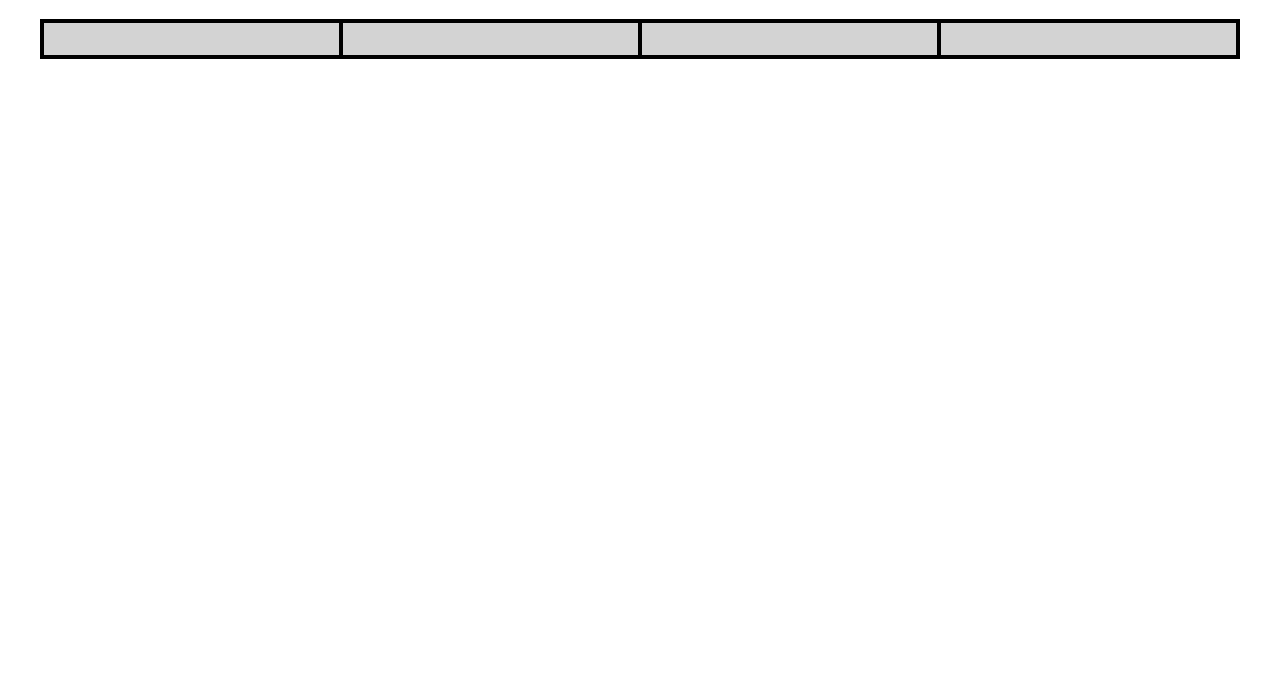
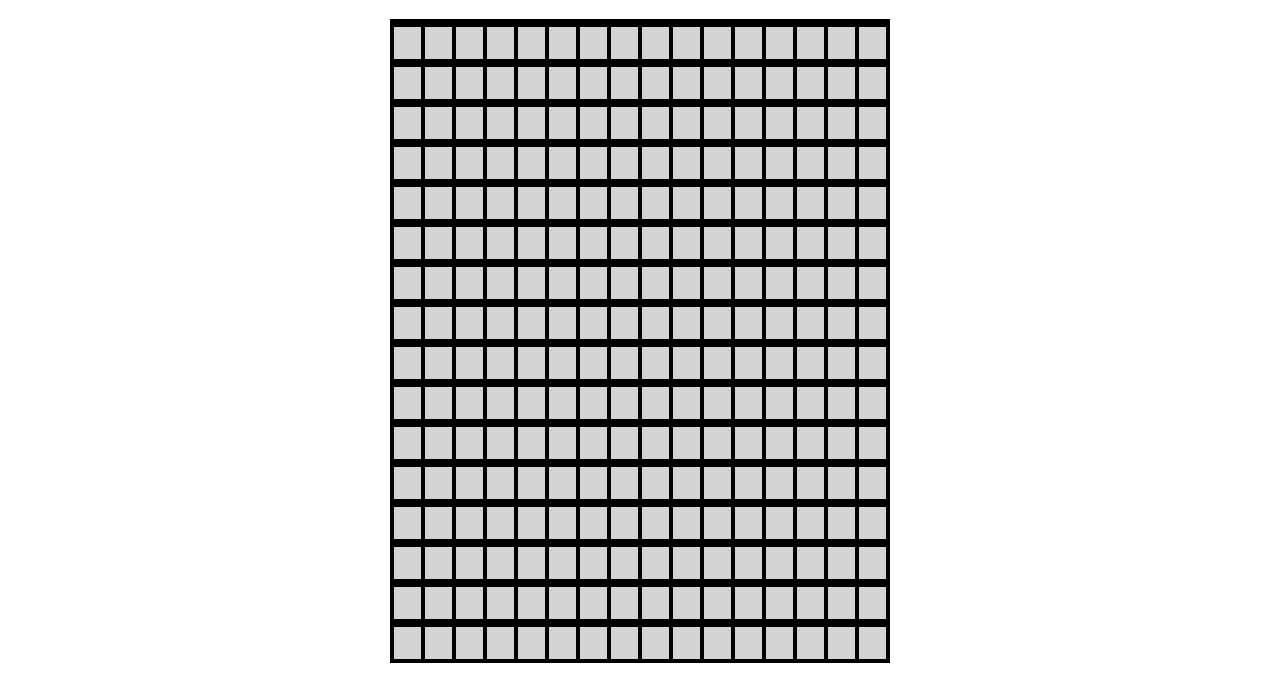
Before and after one commit to Chegarrito/Etch-a-Sketch, a plain HTML site: page index.html in a window 1280 px wide. Shown: the part 113-800 px from the top of the page. Drawn offline with Linux system fonts and the light colour scheme.

Commit message:
create a 16x16 grid with flexbox and javascript

```diff
--- a/main.css
+++ b/main.css
@@ -6,8 +6,10 @@ body {
 }
 
 .container {
-    max-width: 1200px;
+    max-width: 500px;
     margin: 0 auto;
+    height: 500px;
+
 
 }
 
--- a/main.js
+++ b/main.js
@@ -1,8 +1,19 @@
 const row = document.querySelector(".row");
 const container = document.querySelector(".container");
-for (let i = 0; i < 4; i++){
+for (let i = 0; i < 16; i++) {
+    const row = document.createElement("div");
+    row.setAttribute("class", "row");
+    container.appendChild(row);
+    for (let i = 0; i < 16; i++){
+        const column = document.createElement("div");
+        column.setAttribute("class", "column");
+        row.appendChild(column);
+
+    }
+}
+    /* for (let i = 0; i < 4; i++){
     const column = document.createElement("div");
     column.setAttribute("class", "column");
     row.appendChild(column);
 
-}
+} */
```
